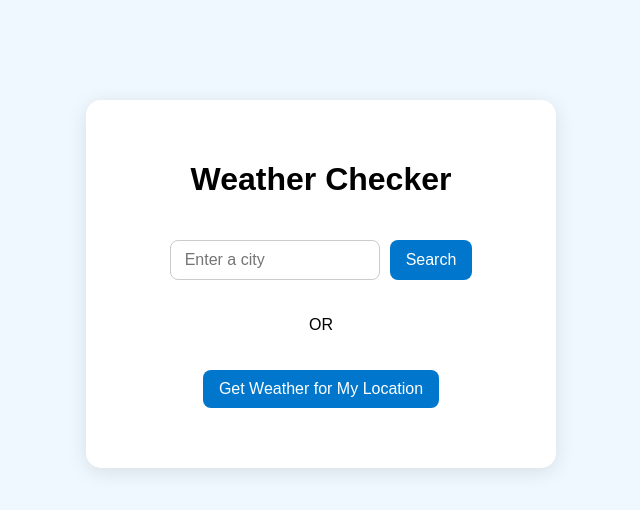
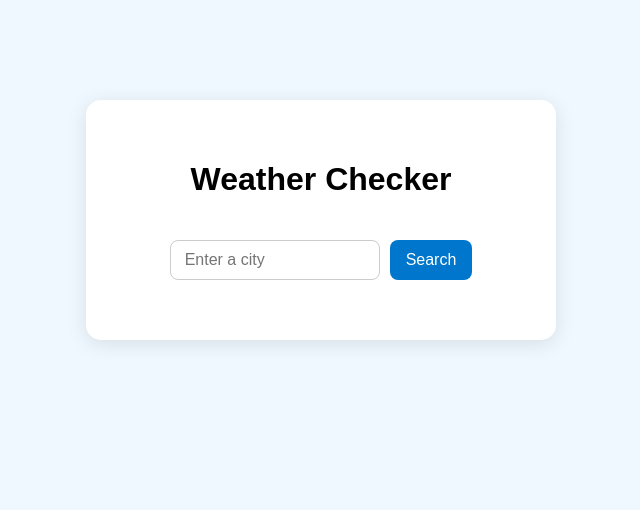
Before and after one commit to bward-dev1/365weather, a plain HTML site: page index.html in a window 1280 px wide. Shown: the whole page, without its empty margins (319-959 px from the left). Drawn offline with Linux system fonts and the light colour scheme.

Commit message:
Update index.html

```diff
--- a/index.html
+++ b/index.html
@@ -4,6 +4,7 @@
     <title>Weather App</title>
     <link rel="stylesheet" href="style.css">
 </head>
+
 <body>
 
 <div class="weather-result">
@@ -14,13 +15,10 @@
         <button id="show-weather-btn">Search</button>
     </div>
 
-    <p>OR</p>
-
-    <button id="my-location-btn">Get Weather for My Location</button>
-
     <div id="weather-result"></div>
 </div>
 
 <script src="script.js"></script>
+
 </body>
 </html>
```
